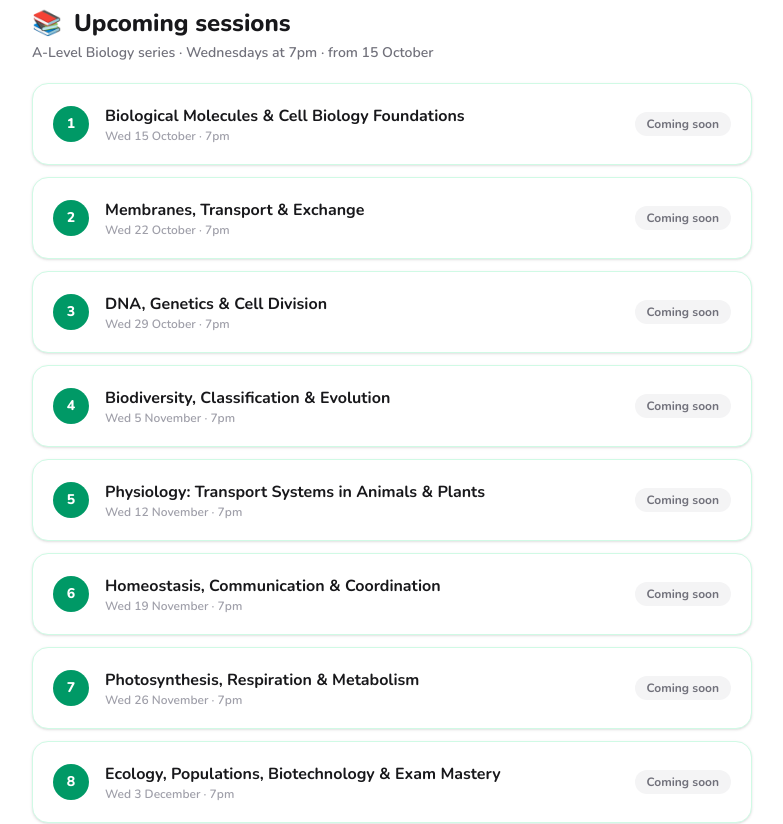
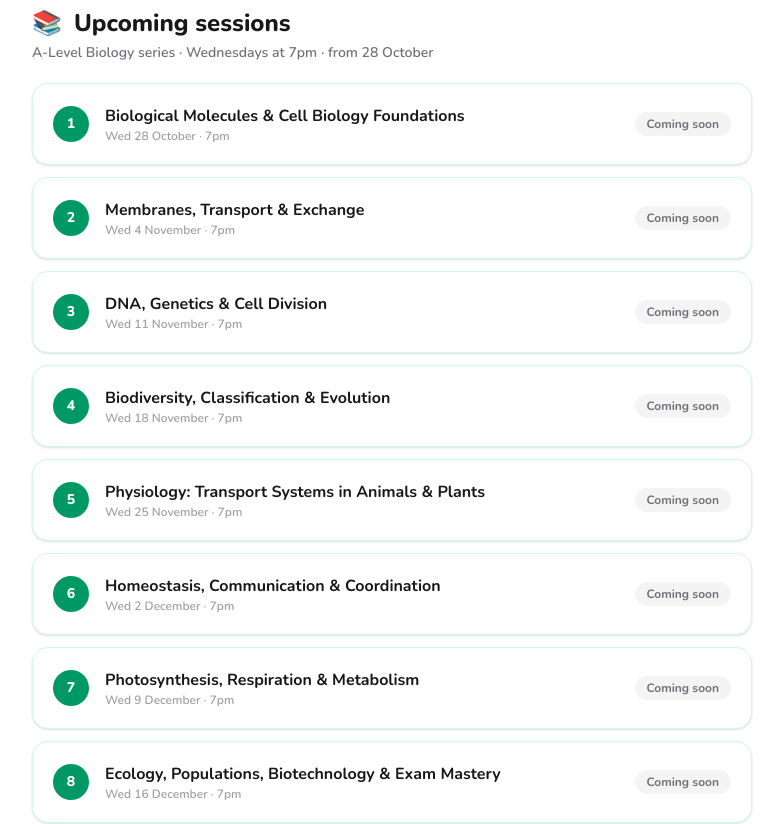
Before and after one commit to shreetama127-lab/alqb, a Next.js app: page /tutorials in a window 1280 px wide. Shown: the part 540-1364 px from the top of the page, without its empty margins (248-1031 px from the left). Built offline with nearby package versions, Linux system fonts and the light colour scheme; no server answers.

Commit message:
update tutorial dates to Wednesdays from 28 October

```diff
--- a/app/tutorials/page.tsx
+++ b/app/tutorials/page.tsx
@@ -5,14 +5,14 @@ import Link from "next/link";
 import { supabase } from "@/app/lib/supabase";
 
 const SESSIONS = [
-  { title: "Biological Molecules & Cell Biology Foundations", date: "Wed 15 October" },
-  { title: "Membranes, Transport & Exchange", date: "Wed 22 October" },
-  { title: "DNA, Genetics & Cell Division", date: "Wed 29 October" },
-  { title: "Biodiversity, Classification & Evolution", date: "Wed 5 November" },
-  { title: "Physiology: Transport Systems in Animals & Plants", date: "Wed 12 November" },
-  { title: "Homeostasis, Communication & Coordination", date: "Wed 19 November" },
-  { title: "Photosynthesis, Respiration & Metabolism", date: "Wed 26 November" },
-  { title: "Ecology, Populations, Biotechnology & Exam Mastery", date: "Wed 3 December" },
+  { title: "Biological Molecules & Cell Biology Foundations", date: "Wed 28 October" },
+  { title: "Membranes, Transport & Exchange", date: "Wed 4 November" },
+  { title: "DNA, Genetics & Cell Division", date: "Wed 11 November" },
+  { title: "Biodiversity, Classification & Evolution", date: "Wed 18 November" },
+  { title: "Physiology: Transport Systems in Animals & Plants", date: "Wed 25 November" },
+  { title: "Homeostasis, Communication & Coordination", date: "Wed 2 December" },
+  { title: "Photosynthesis, Respiration & Metabolism", date: "Wed 9 December" },
+  { title: "Ecology, Populations, Biotechnology & Exam Mastery", date: "Wed 16 December" },
 ];
 
 export default function TutorialsPage() {
@@ -71,7 +71,7 @@ export default function TutorialsPage() {
           <span className="text-2xl">📚</span>
           <h2 className="text-2xl font-extrabold text-zinc-900">Upcoming sessions</h2>
         </div>
-        <p className="mt-1 text-sm font-semibold text-zinc-500">A-Level Biology series · Wednesdays at 7pm · from 15 October</p>
+        <p className="mt-1 text-sm font-semibold text-zinc-500">A-Level Biology series · Wednesdays at 7pm · from 28 October</p>
 
         <div className="mt-5 flex flex-col gap-3">
           {SESSIONS.map((s, i) => (
```
